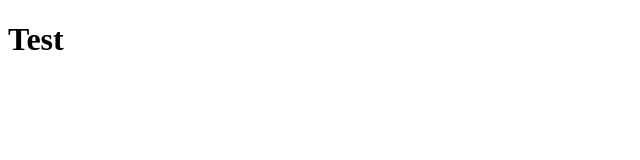
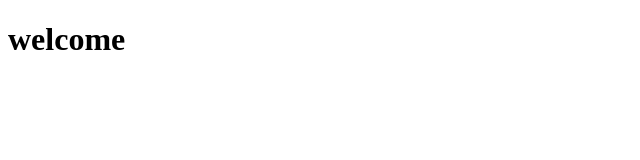
Before and after one commit to gaikwadshubham1998/learning_html, a plain HTML site: page about.html in a window 1280 px wide. Shown: the whole page, without its empty margins (0-640 px from the left). Drawn offline with Linux system fonts and the light colour scheme.

Commit message:
text change

```diff
--- a/about.html
+++ b/about.html
@@ -5,7 +5,7 @@
     <title>Document</title>
 </head>
 <body>
-    <h1>Test</h1>
+    <h1>welcome</h1>
 
 </body>
 </html>
```
